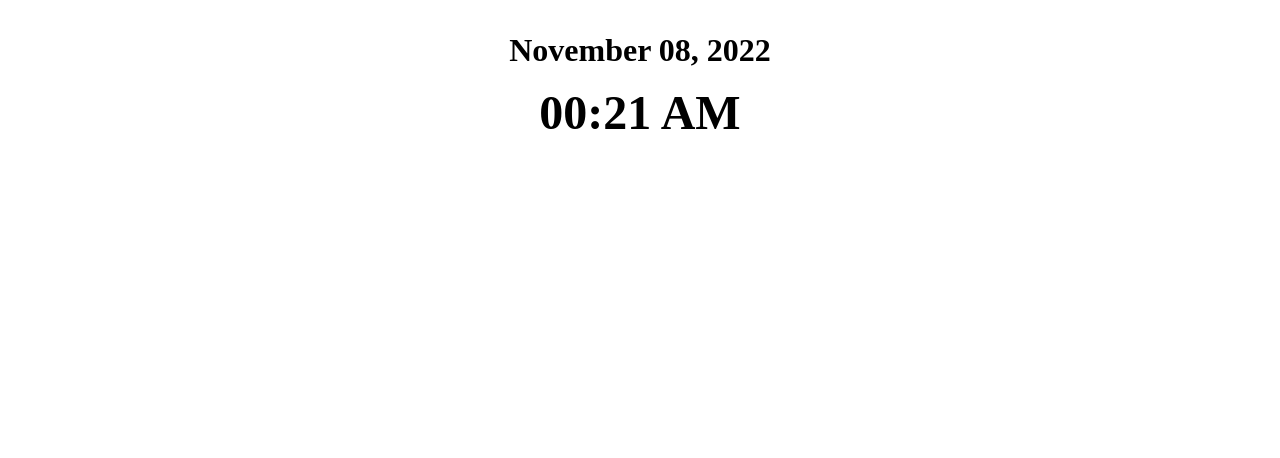
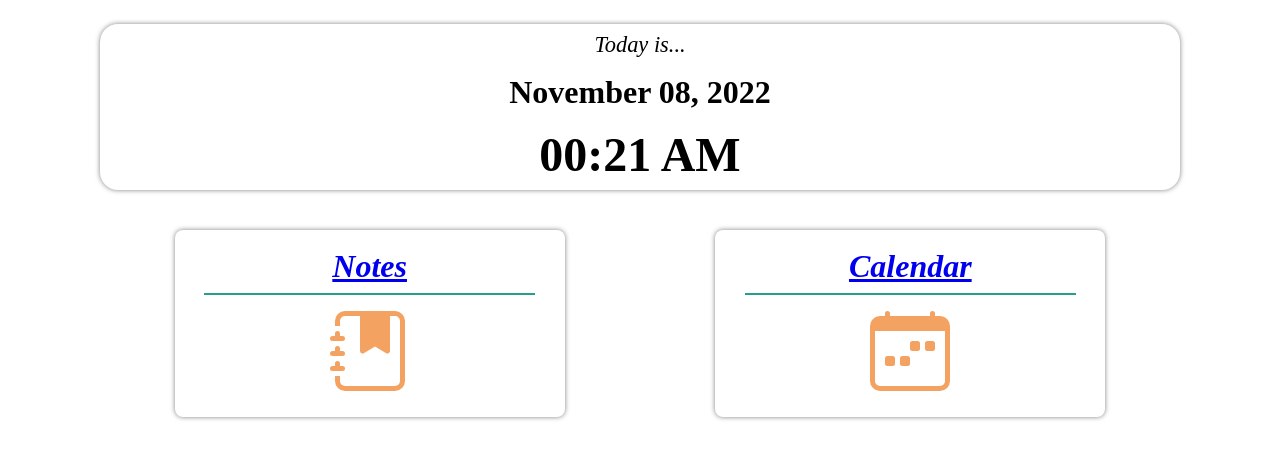
Before and after one commit to JaxonAdams/fuzzy-spoon, a Next.js app: page / in a window 1280 px wide. Shown: the top 458 px of the page. Built offline with nearby package versions, Linux system fonts and the light colour scheme.

Commit message:
set up card links

```diff
--- /dev/null
+++ b/components/LinkCard.js
@@ -0,0 +1,17 @@
+import { CalendarWeek, JournalBookmarkFill } from 'react-bootstrap-icons';
+
+import styles from '../styles/LinkCard.module.css';
+
+const LinkCard = ({ location }) => {
+    return (
+        <div className={styles.card}>
+            <h2 className={styles.linkTitle}>{location === 'notes' ? 'Notes' : 'Calendar'}</h2>
+            { location === 'notes'
+                ? <JournalBookmarkFill className={styles.linkIcon} />
+                : <CalendarWeek className={styles.linkIcon} />
+            }
+        </div>
+    );
+};
+
+export default LinkCard;
--- a/pages/index.js
+++ b/pages/index.js
@@ -1,5 +1,8 @@
 import Head from 'next/head';
+import Link from 'next/link';
 import { useState, useEffect } from 'react';
+
+import LinkCard from '../components/LinkCard';
 
 import { formatDate, formatTime } from '../utils/formatDate';
 import styles from '../styles/Home.module.css';
@@ -27,8 +30,18 @@ export default function Home() {
       </Head>
 
       <div className={styles.dateContainer}>
+        <h2 className={styles.intro}>Today is...</h2>
         <h2 className={styles.date}>{currentDateObj && currentDateObj.date}</h2>
         <h1 className={styles.time}>{currentDateObj && currentDateObj.time}</h1>
+      </div>
+
+      <div className={styles.flexRow}>
+        <Link href='#' className={styles.link}>
+          <LinkCard location='notes' />
+        </Link>
+        <Link href='#' className={styles.link}>
+          <LinkCard location='calendar' />
+        </Link>
       </div>
     </div>
   )
--- a/styles/Home.module.css
+++ b/styles/Home.module.css
@@ -8,10 +8,21 @@
   display: flex;
   flex-direction: column;
   align-items: center;
+  text-align: center;
+  box-shadow: 0px 0px 5px rgba(0,0,0,0.5);
+  border-radius: 18px;
 }
 
 .dateContainer h1, .dateContainer h2 {
   margin: 0.5rem;
+}
+
+.intro {
+  font-style: italic;
+  font-weight: normal;
+  font-size: 1.4rem;
+  margin: 0;
+  padding: 0;
 }
 
 .date {
@@ -21,3 +32,10 @@
 .time {
   font-size: 3rem;
 }
+
+.flexRow {
+  display: flex;
+  flex-flow: row wrap;
+  justify-content: space-evenly;
+  align-items: flex-start;
+}
--- /dev/null
+++ b/styles/LinkCard.module.css
@@ -0,0 +1,32 @@
+.card {
+    box-shadow: 0 0 5px rgba(0,0,0,0.5);
+    border-radius: 8px;
+    margin: 1rem;
+    padding: 10px 20px;
+    display: flex;
+    flex-direction: column;
+    align-items: center;
+    text-align: center;
+    min-width: 350px;
+}
+
+.linkTitle {
+    font-size: 2rem;
+    font-style: italic;
+    margin: 0;
+    padding: 0.5rem;
+    width: 90%;
+    border-bottom: 2px solid #2A9D8F;
+}
+
+.linkIcon {
+    font-size: 5rem;
+    margin: 1rem;
+    color: #F4A261;
+    transition: all 0.3s ease;
+}
+
+.card:hover .linkIcon {
+    font-size: 6rem;
+    color: #E76F51;
+}
```
